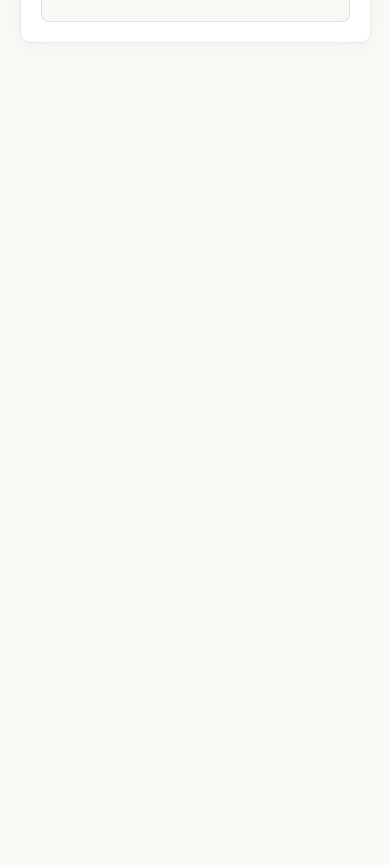
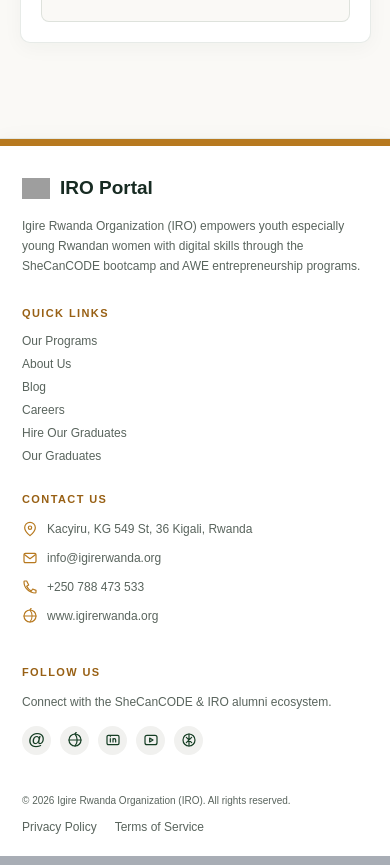
Before and after one commit to SheCanCODE-Capstone-Projects/Campus-Equipment-Booking-and-Checkout-frontend, a React (Vite) app: page / in a window 390 px wide. Shown: the part 1480-2345 px from the top of the page. Before the commit the page ends 1573 px from the top, so only its background shows below. Built offline with nearby package versions, Linux system fonts and the light colour scheme; grey boxes are pictures that could not be loaded.

Commit message:
add responsive participant footer

```diff
--- a/src/App.css
+++ b/src/App.css
@@ -974,3 +974,205 @@ body {
 .allocation-history .allocation-card {
   margin-top: 0;
 }
+
+/* Participant Footer */
+
+.site-footer {
+  width: 100%;
+  margin: 70px 0 0;
+  overflow: hidden;
+  border: none;
+  border-top: 1px solid rgba(20, 61, 35, 0.12);
+  border-bottom: 9px solid #a8adb5;
+  border-radius: 0;
+  background: #ffffff;
+  color: var(--forest-green);
+  box-shadow: 0 8px 24px rgba(20, 61, 35, 0.08);
+}
+
+
+.footer-top-border {
+  width: 100%;
+  height: 7px;
+  background: var(--golden-orange);
+}
+
+.footer-content {
+  display: grid;
+  grid-template-columns: 1.25fr 1fr 1.1fr 1.1fr;
+  gap: 42px;
+  padding: 36px 44px 30px;
+}
+
+.footer-column {
+  min-width: 0;
+}
+
+.footer-brand {
+  display: flex;
+  align-items: center;
+  gap: 10px;
+  margin-bottom: 15px;
+}
+
+.footer-logo {
+  width: 28px;
+  height: 28px;
+  object-fit: contain;
+}
+
+.footer-brand h2 {
+  margin: 0;
+  color: #172b22;
+  font-size: 19px;
+  font-weight: 700;
+}
+
+.footer-about > p,
+.footer-social > p {
+  margin: 0;
+  color: #59645d;
+  font-size: 12px;
+  line-height: 1.65;
+}
+
+.footer-column > h3 {
+  margin: 2px 0 15px;
+  color: #986014;
+  font-size: 11px;
+  font-weight: 800;
+  letter-spacing: 1.4px;
+}
+
+.footer-links {
+  display: flex;
+  flex-direction: column;
+  gap: 9px;
+}
+
+.footer-links a,
+.footer-contact-item a,
+.footer-bottom a {
+  color: #59645d;
+  font-size: 12px;
+  text-decoration: none;
+  transition: color 0.2s ease;
+}
+
+.footer-links a:hover,
+.footer-contact-item a:hover,
+.footer-bottom a:hover {
+  color: var(--golden-orange);
+}
+
+.footer-contact-item {
+  display: flex;
+  align-items: flex-start;
+  gap: 9px;
+  margin-bottom: 11px;
+  color: #59645d;
+  font-size: 12px;
+  line-height: 1.5;
+}
+
+.footer-contact-item svg {
+  width: 16px;
+  height: 16px;
+  flex-shrink: 0;
+  margin-top: 1px;
+  fill: none;
+  stroke: var(--golden-orange);
+  stroke-width: 1.8;
+  stroke-linecap: round;
+  stroke-linejoin: round;
+}
+
+.footer-social-icons {
+  display: flex;
+  align-items: center;
+  flex-wrap: wrap;
+  gap: 9px;
+  margin-top: 13px;
+}
+
+.footer-social-icons > span {
+  width: 29px;
+  height: 29px;
+  display: flex;
+  align-items: center;
+  justify-content: center;
+  border-radius: 50%;
+  background: #f1f1ef;
+  color: var(--forest-green);
+  font-size: 17px;
+  font-weight: 700;
+}
+
+.footer-social-icons svg {
+  width: 16px;
+  height: 16px;
+  fill: none;
+  stroke: currentColor;
+  stroke-width: 1.8;
+  stroke-linecap: round;
+  stroke-linejoin: round;
+}
+
+.footer-bottom {
+  display: flex;
+  align-items: center;
+  justify-content: space-between;
+  gap: 20px;
+  padding: 12px 44px 22px;
+}
+
+.footer-bottom p {
+  margin: 0;
+  color: #59645d;
+  font-size: 10px;
+}
+
+.footer-bottom > div {
+  display: flex;
+  align-items: center;
+  gap: 22px;
+}
+
+/* Footer Responsive Layout */
+@media (max-width: 900px) {
+  .footer-content {
+    grid-template-columns: repeat(2, minmax(0, 1fr));
+    gap: 32px;
+    padding: 32px;
+  }
+
+  .footer-bottom {
+    padding-right: 32px;
+    padding-left: 32px;
+  }
+}
+
+@media (max-width: 560px) {
+  .site-footer {
+    width: 100%;
+    margin-top: 45px;
+    border-radius: 0;
+  }
+
+  .footer-content {
+    grid-template-columns: 1fr;
+    gap: 28px;
+    padding: 28px 22px;
+  }
+
+  .footer-bottom {
+    flex-direction: column;
+    align-items: flex-start;
+    gap: 14px;
+    padding: 12px 22px 22px;
+  }
+
+  .footer-bottom > div {
+    gap: 18px;
+  }
+}
--- a/src/App.jsx
+++ b/src/App.jsx
@@ -2,6 +2,7 @@
 import Navbar from './components/Navbar'
 import HeroSection from './components/HeroSection'
 import Dashboard from './pages/Dashboard'
+import Footer from './components/Footer'
 import './App.css'
 
 export default function App() {
@@ -10,6 +11,7 @@ export default function App() {
       <Navbar />
       <HeroSection />
       <Dashboard />
+      <Footer />
     </>
   )
 }
--- a/src/components/Footer.jsx
+++ b/src/components/Footer.jsx
@@ -0,0 +1,138 @@
+
+export default function Footer() {
+  const quickLinks = [
+    'Our Programs',
+    'About Us',
+    'Blog',
+    'Careers',
+    'Hire Our Graduates',
+    'Our Graduates',
+  ]
+
+  return (
+    <footer className="site-footer">
+      <div className="footer-top-border"></div>
+
+      <div className="footer-content">
+        <div className="footer-column footer-about">
+          <div className="footer-brand">
+            <img
+              src="https://www.igirerwanda.org/_next/image?url=%2Fimages%2Flogo-igire.png&w=256&q=90&dpl=dpl_296bSSneJRAk64gPTxdCWgdmko5G"
+              alt="Igire Rwanda logo"
+              className="footer-logo"
+            />
+            <h2>IRO Portal</h2>
+          </div>
+
+          <p>
+            Igire Rwanda Organization (IRO) empowers youth especially young
+            Rwandan women with digital skills through the SheCanCODE bootcamp
+            and AWE entrepreneurship programs.
+          </p>
+        </div>
+
+        <div className="footer-column">
+          <h3>QUICK LINKS</h3>
+
+          <nav className="footer-links">
+            {quickLinks.map((link) => (
+              <a key={link} href="#home">
+                {link}
+              </a>
+            ))}
+          </nav>
+        </div>
+
+        <div className="footer-column">
+          <h3>CONTACT US</h3>
+
+          <div className="footer-contact-item">
+            <svg viewBox="0 0 24 24" aria-hidden="true">
+              <path d="M20 10c0 5-8 12-8 12S4 15 4 10a8 8 0 1 1 16 0Z" />
+              <circle cx="12" cy="10" r="2.5" />
+            </svg>
+            <span>Kacyiru, KG 549 St, 36 Kigali, Rwanda</span>
+          </div>
+
+          <div className="footer-contact-item">
+            <svg viewBox="0 0 24 24" aria-hidden="true">
+              <rect x="3" y="5" width="18" height="14" rx="2" />
+              <path d="m4 7 8 6 8-6" />
+            </svg>
+            <a href="mailto:info@igirerwanda.org">
+              info@igirerwanda.org
+            </a>
+          </div>
+
+          <div className="footer-contact-item">
+            <svg viewBox="0 0 24 24" aria-hidden="true">
+              <path d="M7 3H4a1 1 0 0 0-1 1c0 9.4 7.6 17 17 17a1 1 0 0 0 1-1v-3l-5-2-2 3a14 14 0 0 1-7-7l3-2-3-6Z" />
+            </svg>
+            <a href="tel:+250788473533">+250 788 473 533</a>
+          </div>
+
+          <div className="footer-contact-item">
+            <svg viewBox="0 0 24 24" aria-hidden="true">
+              <circle cx="12" cy="12" r="9" />
+              <path d="M3 12h18M12 3a15 15 0 0 1 0 18M12 3a15 15 0 0 0 0-18" />
+            </svg>
+            <a
+              href="https://www.igirerwanda.org"
+              target="_blank"
+              rel="noreferrer"
+            >
+              www.igirerwanda.org
+            </a>
+          </div>
+        </div>
+
+        <div className="footer-column footer-social">
+          <h3>FOLLOW US</h3>
+
+          <p>Connect with the SheCanCODE & IRO alumni ecosystem.</p>
+
+          <div className="footer-social-icons" aria-label="Social media">
+            <span title="Social media">@</span>
+
+            <span title="Website">
+              <svg viewBox="0 0 24 24" aria-hidden="true">
+                <circle cx="12" cy="12" r="9" />
+                <path d="M3 12h18M12 3a14 14 0 0 1 0 18M12 3a14 14 0 0 0 0-18" />
+              </svg>
+            </span>
+
+            <span title="LinkedIn">
+              <svg viewBox="0 0 24 24" aria-hidden="true">
+                <rect x="3" y="5" width="18" height="14" rx="2" />
+                <path d="M8 10v5m0-8v.1M12 15v-5m0 2a2 2 0 0 1 4 0v3" />
+              </svg>
+            </span>
+
+            <span title="YouTube">
+              <svg viewBox="0 0 24 24" aria-hidden="true">
+                <rect x="3" y="5" width="18" height="14" rx="3" />
+                <path d="m10 9 5 3-5 3V9Z" />
+              </svg>
+            </span>
+
+            <span title="Community">
+              <svg viewBox="0 0 24 24" aria-hidden="true">
+                <circle cx="12" cy="12" r="9" />
+                <path d="m8 8 8 8m0-8-8 8m4-13v18" />
+              </svg>
+            </span>
+          </div>
+        </div>
+      </div>
+
+      <div className="footer-bottom">
+        <p>© 2026 Igire Rwanda Organization (IRO). All rights reserved.</p>
+
+        <div>
+          <a href="#privacy">Privacy Policy</a>
+          <a href="#terms">Terms of Service</a>
+        </div>
+      </div>
+    </footer>
+  )
+}
```
